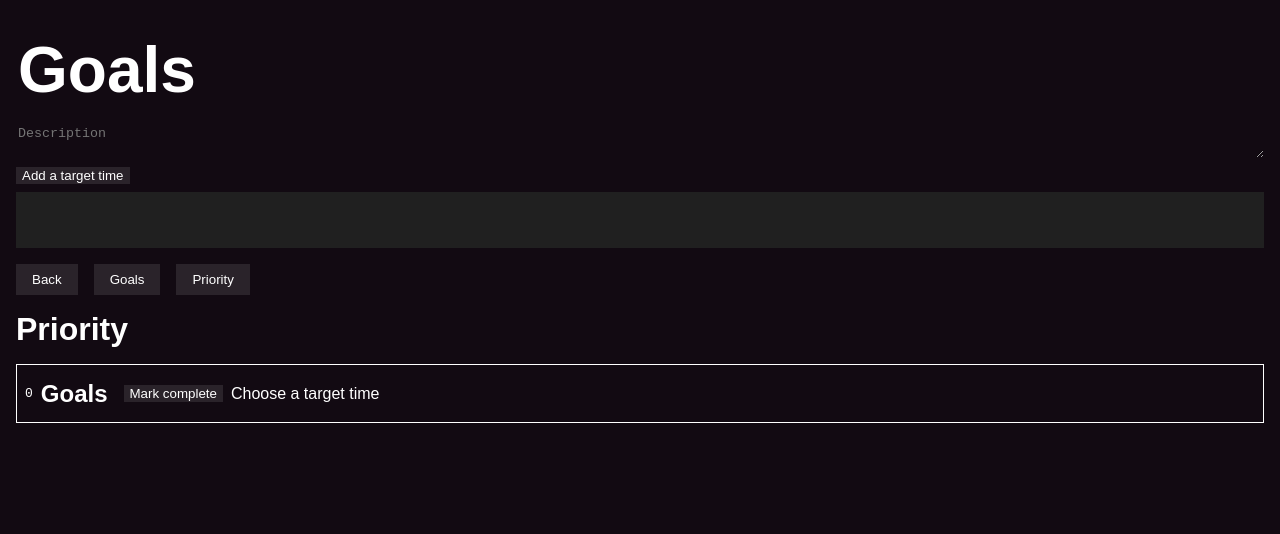
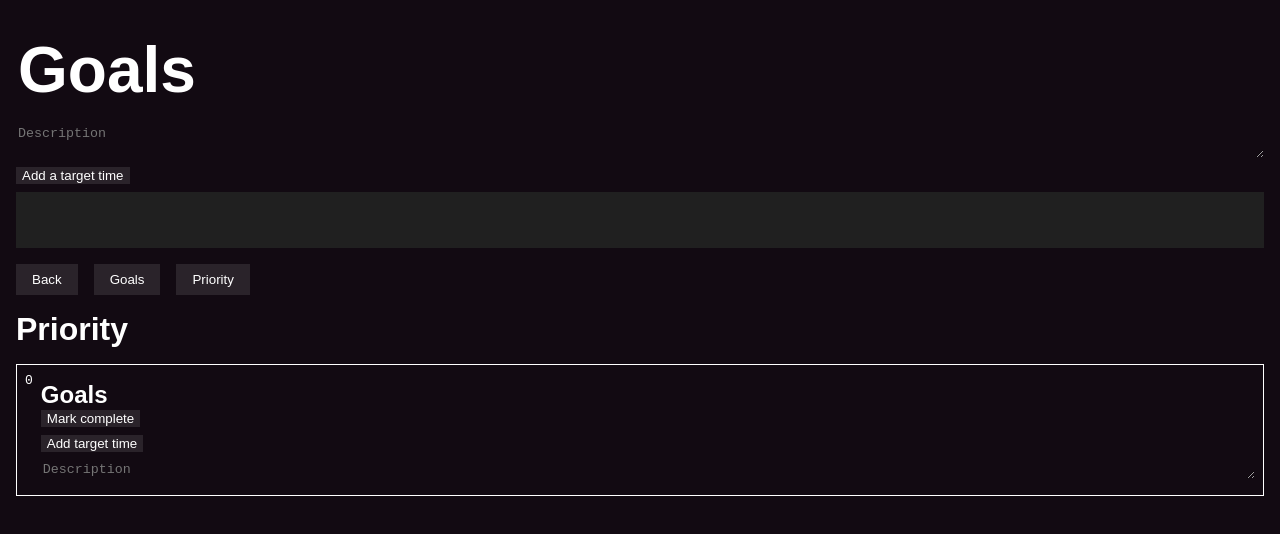
Before and after one commit to myfatemi04/radar, a React (Create React App) app: page / in a window 1280 px wide. Both pictures are taken after a click on the button "Priority". Shown: the top 534 px of the page. Built offline with nearby package versions, Linux system fonts and the light colour scheme.

Commit message:
make options/details of subitems in one column

```diff
--- a/src/SubItem.tsx
+++ b/src/SubItem.tsx
@@ -1,4 +1,4 @@
-import { useContext, useDebugValue, useState } from 'react';
+import { useContext, useDebugValue } from 'react';
 import { RootItemIdContext } from './AppContexts';
 import DatetimePicker from './DatetimePicker';
 import ItemStoreContext from './ItemStoreContext';
@@ -21,6 +21,7 @@ function SubItem({
 		toggleItemCompleted,
 		getItem,
 		setItemTargetTime,
+		setItemDescription,
 	} = useContext(ItemStoreContext);
 
 	const [rootItemId, setRootItemId] = useContext(RootItemIdContext);
@@ -38,70 +39,83 @@ function SubItem({
 
 	const borderColor = completed ? '#80ff80' : '#ffffff';
 
-	const [targetTimePickerOpen, setTargetTimePickerOpen] = useState(false);
-
 	return (
 		<div
 			style={{
 				display: 'flex',
-				flexDirection: 'column',
+				flexDirection: 'row',
+				width: '100%',
 				marginTop: '1rem',
 				border: `1px solid ${borderColor}`,
 				padding: '0.5rem',
 			}}
 		>
-			{path && (
-				<span style={{ fontFamily: 'monospace' }}>
-					{path
-						.slice(0, path.length - 1)
-						.map(id => getItem(id)!.name)
-						.join(' > ')}
+			<pre style={{ marginTop: 0, marginRight: '0.5rem' }}>{index}</pre>
+			<div style={{ display: 'flex', flexDirection: 'column', width: '100%' }}>
+				{path.length > 0 && (
+					<span style={{ fontFamily: 'monospace', marginBottom: '0.5rem' }}>
+						{path.slice(1, path.length - 1).map((id, index) => {
+							const item = getItem(id)!;
+							return (
+								<>
+									<span
+										style={{
+											textDecoration: 'underline',
+											cursor: 'pointer',
+										}}
+										onClick={() => setRootItemId(item.id)}
+									>
+										{item.name}
+									</span>
+
+									{index + 1 < path.length - 2 && ' > '}
+								</>
+							);
+						})}
 					</span>
 				)}
-			<div
-				style={{
-					display: 'flex',
-					alignItems: 'center',
-				}}
-			>
-				<pre>{index}</pre>
 				<h2
-					style={{ cursor: 'pointer', margin: '0 0.5rem' }}
+					style={{ cursor: 'pointer', margin: 0 }}
 					onClick={() => setRootItemId(item.id)}
 				>
 					{item.name}
 				</h2>
-				{hasDependencies ? (
+
+				<div>
+					{
+						// Completion
+						hasDependencies ? (
 							<span
 								style={{
 									fontFamily: 'monospace',
 									fontWeight: 'bold',
-							margin: '0 0.5rem',
+									marginRight: '0.5rem',
 								}}
 							>
 								{completedDependencyCount} / {totalDependencyCount}
 							</span>
 						) : (
 							<button
-						style={{ margin: '0 0.5rem' }}
+								style={{
+									marginRight: '0.5rem',
+								}}
 								onClick={() => toggleItemCompleted(item.id)}
 							>
-						{item.completedAt === null ? 'Mark complete' : 'Unmark complete'}
+								{item.completedAt === null
+									? 'Mark complete'
+									: 'Unmark complete'}
 							</button>
-				)}
-				{item.description && (
-					<p style={{ color: 'grey' }}>{item.description}</p>
-				)}
-				{targetTimePickerOpen ? (
+						)
+					}
+				</div>
+
+				<div>
+					{
+						// Target time
+						item.target !== null ? (
 							<>
 								<button
-							style={{ margin: '0 0.5rem' }}
-							onClick={() => setTargetTimePickerOpen(false)}
-						>
-							Close
-						</button>
-						<button
-							style={{ margin: '0 0.5rem' }}
+									style={{ marginRight: '0.5rem' }}
 									onClick={() => setItemTargetTime(item.id, null)}
 								>
 									Clear
@@ -112,23 +126,40 @@ function SubItem({
 								/>
 							</>
 						) : (
-					<span
-						onClick={() => setTargetTimePickerOpen(true)}
-						style={{ cursor: 'pointer' }}
+							<button
+								onClick={() => setItemTargetTime(item.id, new Date())}
+								style={{ cursor: 'pointer', margin: '0.5rem 0' }}
 							>
-						{item.target
-							? item.target.toLocaleString()
-							: 'Choose a target time'}
-					</span>
-				)}
+								Add target time
+							</button>
+						)
+					}
+				</div>
+
+				<textarea
+					rows={item.description.split('\n').length}
+					style={{ marginBottom: '0.5rem' }}
+					value={item.description}
+					placeholder='Description'
+					onKeyDown={e => {
+						if (e.key === 'Enter') {
+							e.stopPropagation();
+						}
+					}}
+					onChange={e => setItemDescription(item.id, e.target.value)}
+				>
+					{item.description}
+				</textarea>
+
+				<div>
 					{item.id !== '0' && (
 						<button
-						style={{ margin: '0 0.5rem' }}
 							onClick={() => removeDependencyFromItem(rootItemId, item.id)}
 						>
-						Remove
+							Delete
 						</button>
 					)}
+				</div>
 			</div>
 		</div>
 	);
```
Lines whose indentation alone changed are shown as unchanged.
